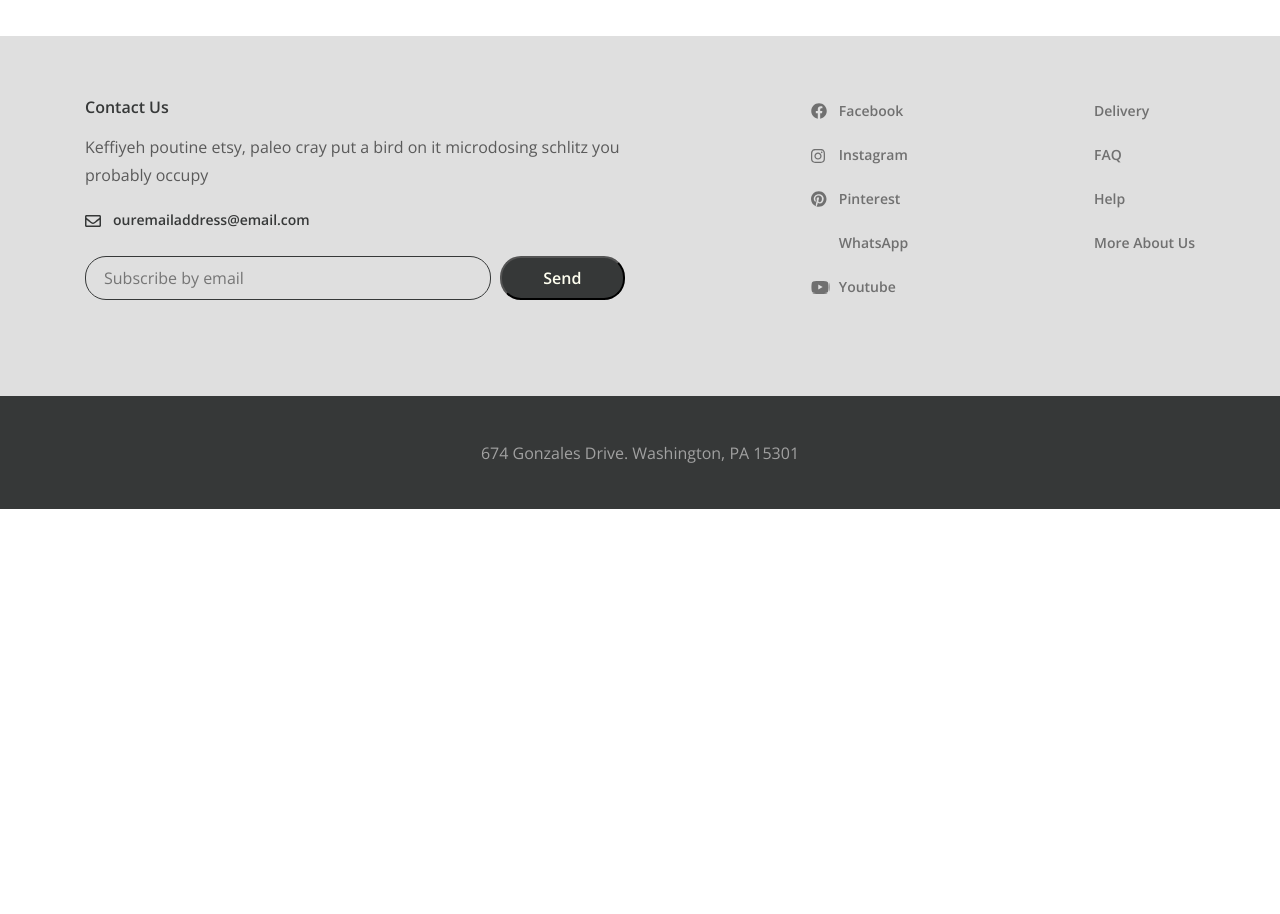
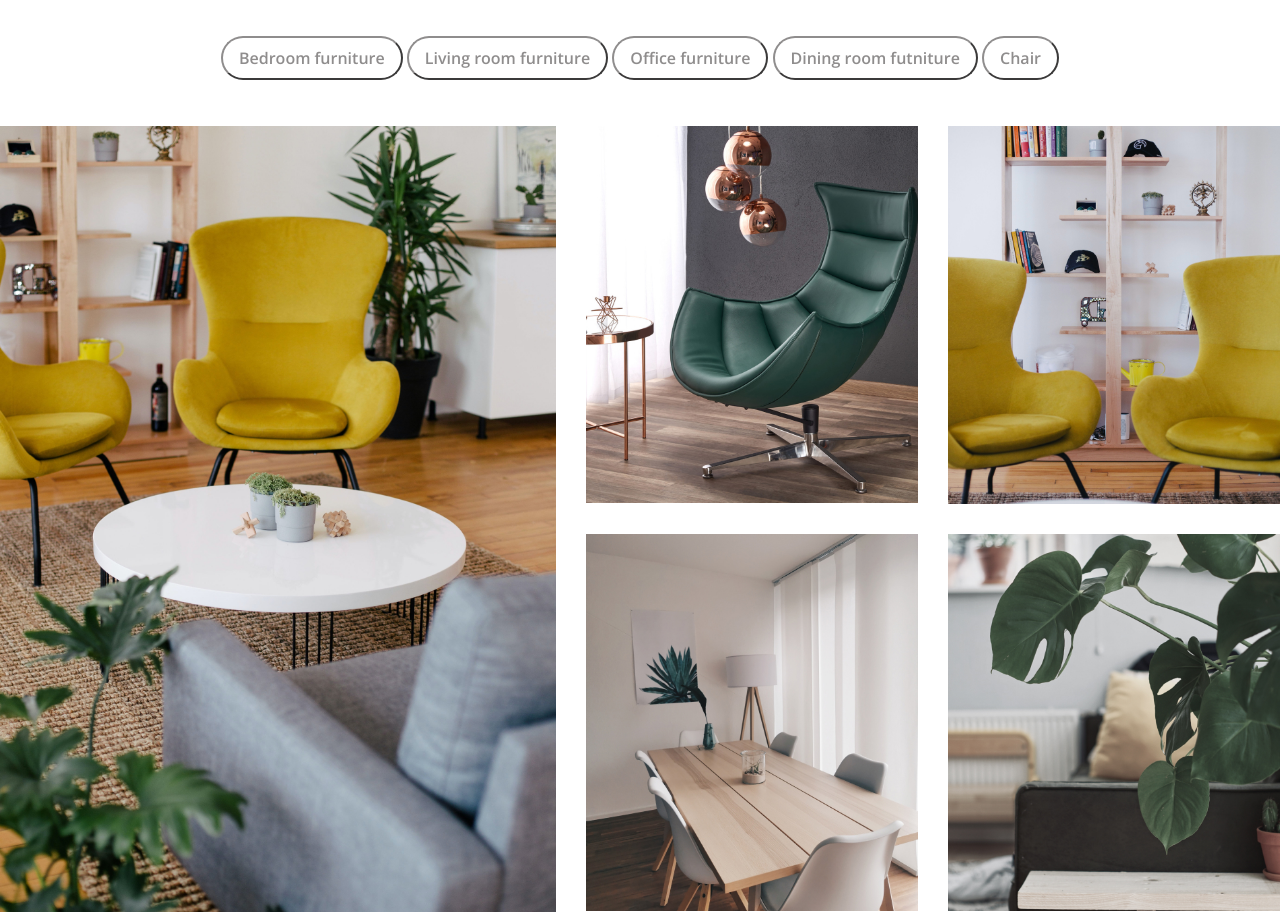
Before and after one commit to BekzodDeveloper/desire-multi-page, a website: page app/index.html in a window 1280 px wide. Shown: the part 2780-3694 px from the top of the page. Before the commit the page ends 3289 px from the top, so only its background shows below. Drawn offline with nearby package versions, Linux system fonts and the light colour scheme.

Commit message:
gallery is done

```diff
--- a/app/index.html
+++ b/app/index.html
@@ -207,7 +207,7 @@
         </div>
       </section>
 
-      <div class="how-it-works">
+      <section class="how-it-works">
         <div class="container">
           <div class="how-it-works__inner">
             <h3 class="how-it-works__title">How it works</h3>
@@ -231,13 +231,42 @@
                 </div>
                 <div class="how-it-works__step step-4 step-bottom">
                   <h4 class="how-it-works__step-title how-it-works__step-title-4">Delivery and Assembley</h4>
-                  <p class="how-it-works__step-text step-text-last">Fanny pack church-key cornhole, banh mi thundercats gochujang keytar</p>
+                  <p class="how-it-works__step-text step-text-last">Fanny pack church-key cornhole, banh mi thundercats
+                    gochujang keytar</p>
                 </div>
               </div>
             </div>
           </div>
         </div>
-      </div>
+      </section>
+
+      <section class="gallery">
+        <div class="container-max">
+          <div class="gallery__inner">
+            <div class="gallery__filter">
+              <button class="gallery__filter-btn">Bedroom furniture</button>
+              <button class="gallery__filter-btn">Living room furniture</button>
+              <button class="gallery__filter-btn">Office furniture</button>
+              <button class="gallery__filter-btn">Dining room futniture</button>
+              <button class="gallery__filter-btn">Chair</button>
+            </div>
+
+            <div class="gallery__images">
+              <div class="gallery__left">
+                <img class="galler__left-image" src="./images/gallery-img-1.jpg" alt="gallery img">
+              </div>
+              <div class="gallery__right">
+                <img class="gallery__right-image" src="./images/gallery-img-2.jpg" alt="gallery img">
+                <img class="gallery__right-image" src="./images/gallery-img-3.jpg" alt="gallery img">
+                <img class="gallery__right-image" src="./images/gallery-img-4.jpg" alt="gallery img">
+                <img class="gallery__right-image" src="./images/gallery-img-5.jpg" alt="gallery img">
+              </div>
+            </div>
+
+          </div>
+        </div>
+      </section>
+
 
     </main>
 
--- a/app/scss/style.scss
+++ b/app/scss/style.scss
@@ -330,15 +330,14 @@
     &__steps {
         display: flex;
         position: relative;
-        &::after{
-            content: '';
+        &::after {
+            content: "";
             position: absolute;
             top: 50%;
             left: 0;
             width: 1110px;
             height: 2px;
             background-color: #363838;
-
         }
     }
     &__steps-start {
@@ -357,7 +356,7 @@
     .step-2,
     .step-4 {
         align-self: flex-end;
-        .step-text-last{
+        .step-text-last {
             text-align: right;
         }
     }
@@ -401,7 +400,7 @@
         }
     }
     &__step-title-4 {
-        text-align: right!important;
+        text-align: right !important;
         &::before {
             content: "";
             background-image: url(../images/delivery.svg);
@@ -412,9 +411,9 @@
             left: 0;
         }
     }
-    .step-1{
+    .step-1 {
         position: relative;
-        &::after{
+        &::after {
             content: "";
             position: absolute;
             width: 10px;
@@ -425,10 +424,10 @@
             border-radius: 100px;
         }
     }
-    .step-2{
+    .step-2 {
         position: relative;
         // padding-bottom: 48px;
-        &::after{
+        &::after {
             content: "";
             position: absolute;
             width: 2px;
@@ -438,9 +437,9 @@
             left: 0px;
         }
     }
-    .step-3{
+    .step-3 {
         position: relative;
-        &::after{
+        &::after {
             content: "";
             position: absolute;
             width: 2px;
@@ -450,10 +449,10 @@
             left: 0px;
         }
     }
-    .step-4{
+    .step-4 {
         position: relative;
         padding-bottom: 30px;
-        &::after{
+        &::after {
             content: "";
             position: absolute;
             width: 10px;
@@ -463,6 +462,44 @@
             right: -2px;
             border-radius: 100px;
         }
+    }
+}
+
+.gallery {
+    padding-bottom: 88px;
+    &__filter {
+        text-align: center;
+        padding-bottom: 46px;
+    }
+    &__filter-btn {
+        background-color: transparent;
+        outline: none;
+        border-color: #8f8d8d;
+        border-radius: 100px;
+        color: #8f8d8d;
+        font-weight: 600;
+        padding: 6px 16px;
+        cursor: pointer;
+        transition: 0.6s;
+        &:hover {
+            border-color: transparent;
+            color: $title-color;
+            background-color: rgba(255, 238, 51, 0.5);
+        }
+    }
+    &__images {
+        display: grid;
+        grid-template-columns: 1.6fr 2fr;
+        grid-gap: 30px;
+    }
+    &__left-image {
+        align-self: stretch;
+    }
+    &__right {
+        display: grid;
+        // justify-items: stretch;
+        grid-template-columns: 1fr 1fr;
+        grid-gap: 30px;
     }
 }
 
@@ -591,8 +628,8 @@
             top: 9px;
             left: 0;
             content: "";
-            width: 19px;
-            height: 13px;
+            width: 18px;
+            height: 12px;
             background-image: url(../images/youtube.svg);
         }
     }
```
Also changed, not shown: app/css/style.min.css, app/images/gallery-img-1.jpg (added), app/images/gallery-img-2.jpg (added), app/images/gallery-img-3.jpg (added), app/images/gallery-img-4.jpg (added), app/images/gallery-img-5.jpg (added).
